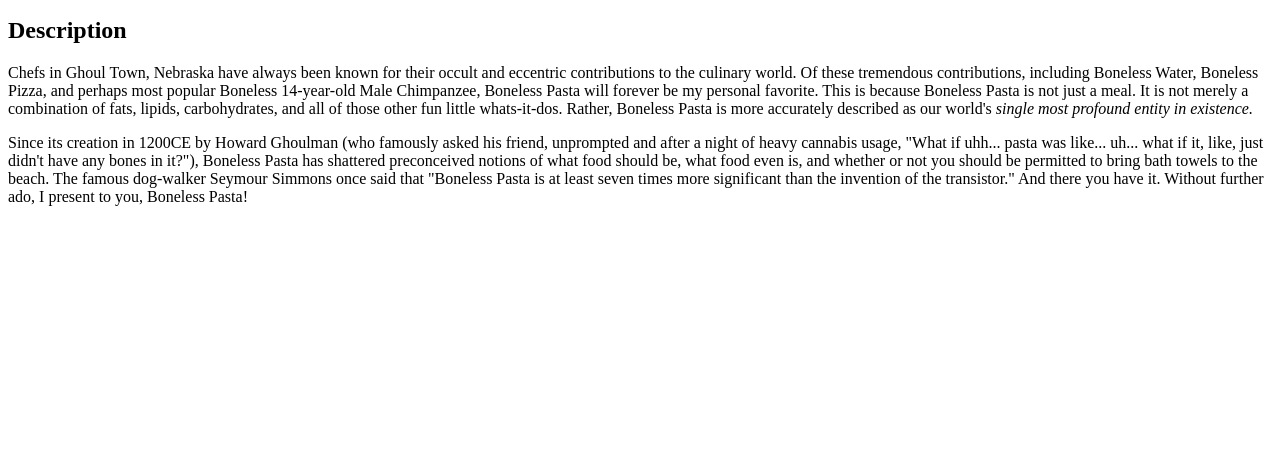
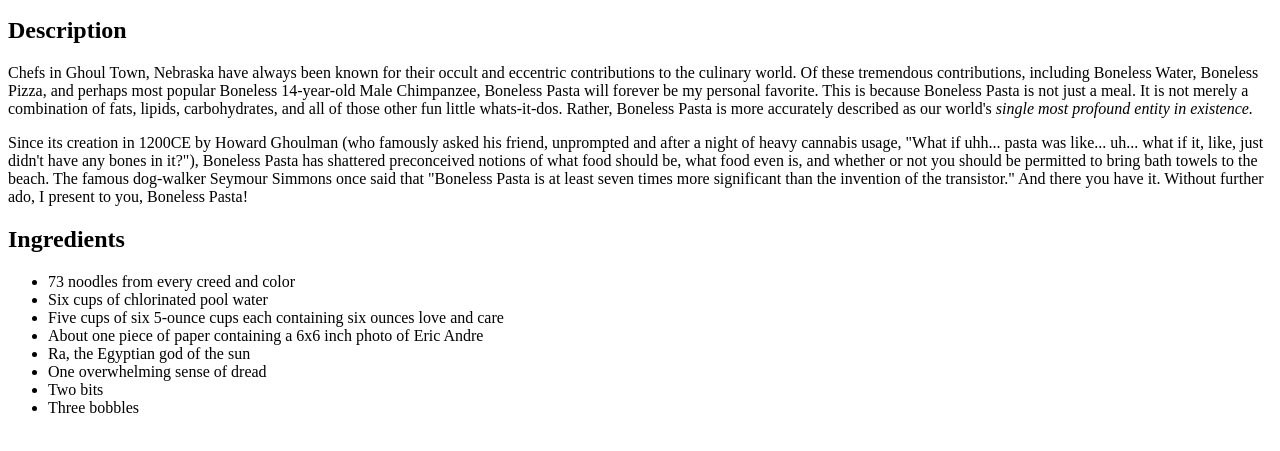
Before and after one commit to siliconsweatshirt/odin-recipes, a plain HTML site: page recipes/bonelesspasta.html in a window 1280 px wide. Shown: the part 101-552 px from the top of the page. Drawn offline with Linux system fonts and the light colour scheme.

Commit message:
Add 'Ingredients' header and list'

```diff
--- a/recipes/bonelesspasta.html
+++ b/recipes/bonelesspasta.html
@@ -10,6 +10,17 @@
         <h2>Description</h2>
         <p>Chefs in Ghoul Town, Nebraska have always been known for their occult and eccentric contributions to the culinary world. Of these tremendous contributions, including Boneless Water, Boneless Pizza, and perhaps most popular Boneless 14-year-old Male Chimpanzee, Boneless Pasta will forever be my personal favorite. This is because Boneless Pasta is not just a meal. It is not merely a combination of fats, lipids, carbohydrates, and all of those other fun little whats-it-dos. Rather, Boneless Pasta is more accurately described as our world's <em>single most profound entity in existence.</em></p>
         <p>Since its creation in 1200CE by Howard Ghoulman (who famously asked his friend, unprompted and after a night of heavy cannabis usage, "What if uhh... pasta was like... uh... what if it, like, just didn't have any bones in it?"), Boneless Pasta has shattered preconceived notions of what food should be, what food even is, and whether or not you should be permitted to bring bath towels to the beach. The famous dog-walker Seymour Simmons once said that "Boneless Pasta is at least seven times more significant than the invention of the transistor." And there you have it. Without further ado, I present to you, Boneless Pasta! </p>
+        <h2>Ingredients</h2>
+        <ul>
+            <li>73 noodles from every creed and color</li>
+            <li>Six cups of chlorinated pool water</li>
+            <li>Five cups of six 5-ounce cups each containing six ounces love and care</li>
+            <li>About one piece of paper containing a 6x6 inch photo of Eric Andre</li>
+            <li>Ra, the Egyptian god of the sun</li>
+            <li>One overwhelming sense of dread</li>
+            <li>Two bits</li>
+            <li>Three bobbles</li>
+        </ul>
 
     </body>
 
```
